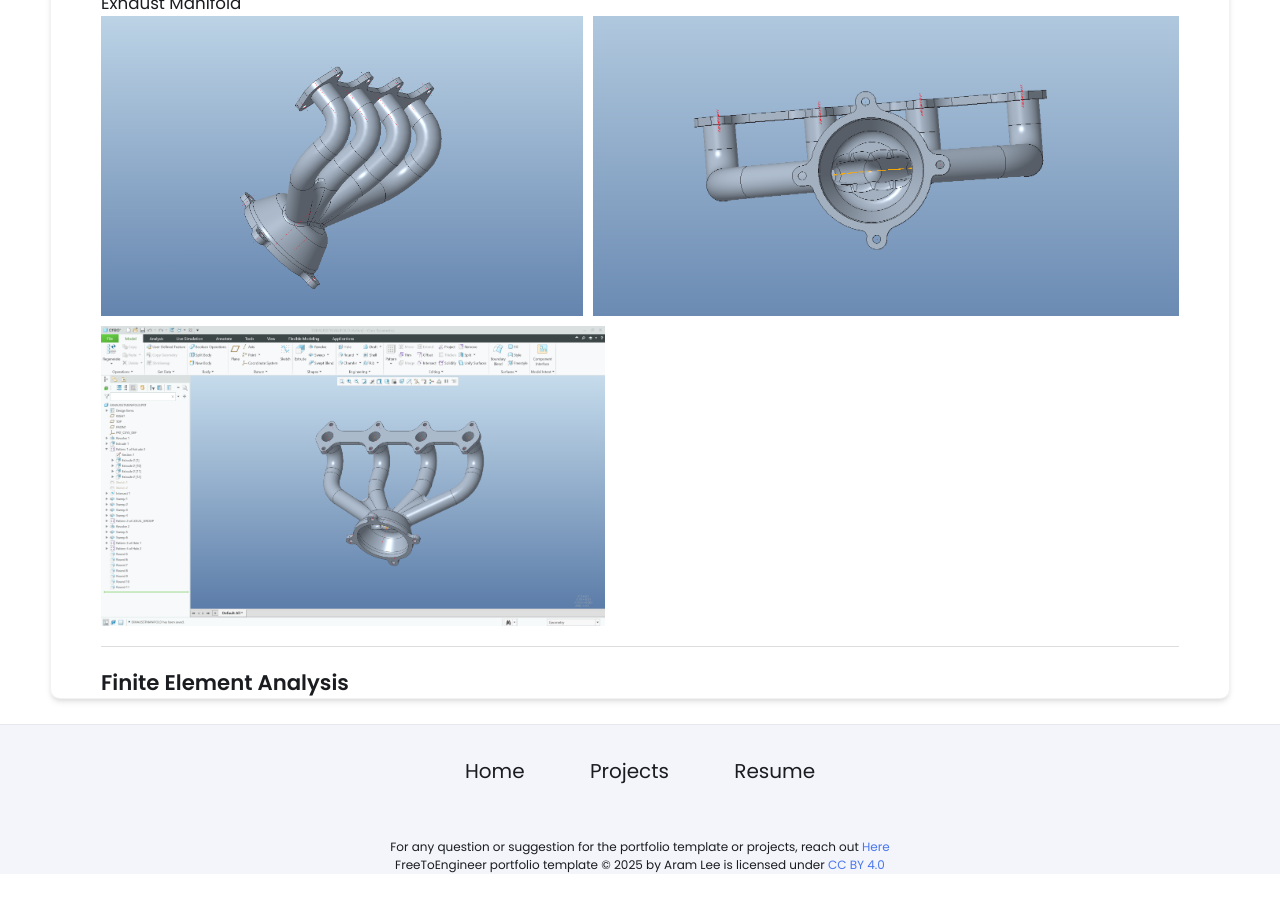
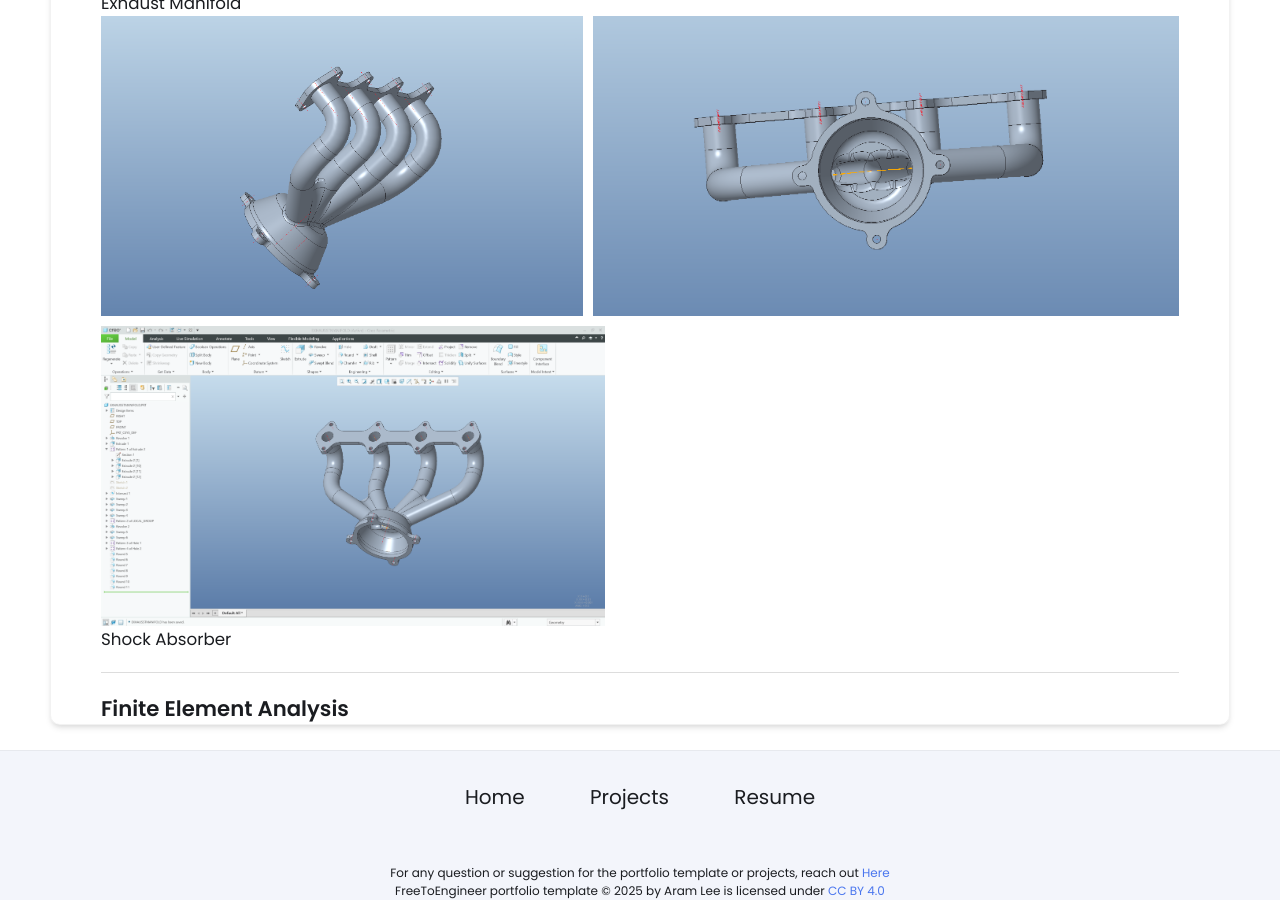
Before and after one commit to timchen863/timchen863.github.io, a Jekyll site: the page built from _projects/Baja/index.md, in a window 1280 px wide and 900 px high, scrolled down 1225 px. Built offline with Jekyll 4.4.1, drawn with Linux system fonts in a browser that asks for light colours; before the commit the page ends 2099 px from its top, so only the background shows below that.

Commit message:
Update index.md

```diff
--- a/_projects/Baja/index.md
+++ b/_projects/Baja/index.md
@@ -22,6 +22,8 @@ main-image: /Baja.jpg
 ## CAD Projects
 ### Exhaust Manifold
 {% include image-gallery.html images="EM1.png, EM2.png, EM3.png" height="300" %}
+### Shock Absorber
+
 ---
 
 ## Finite Element Analysis
```
